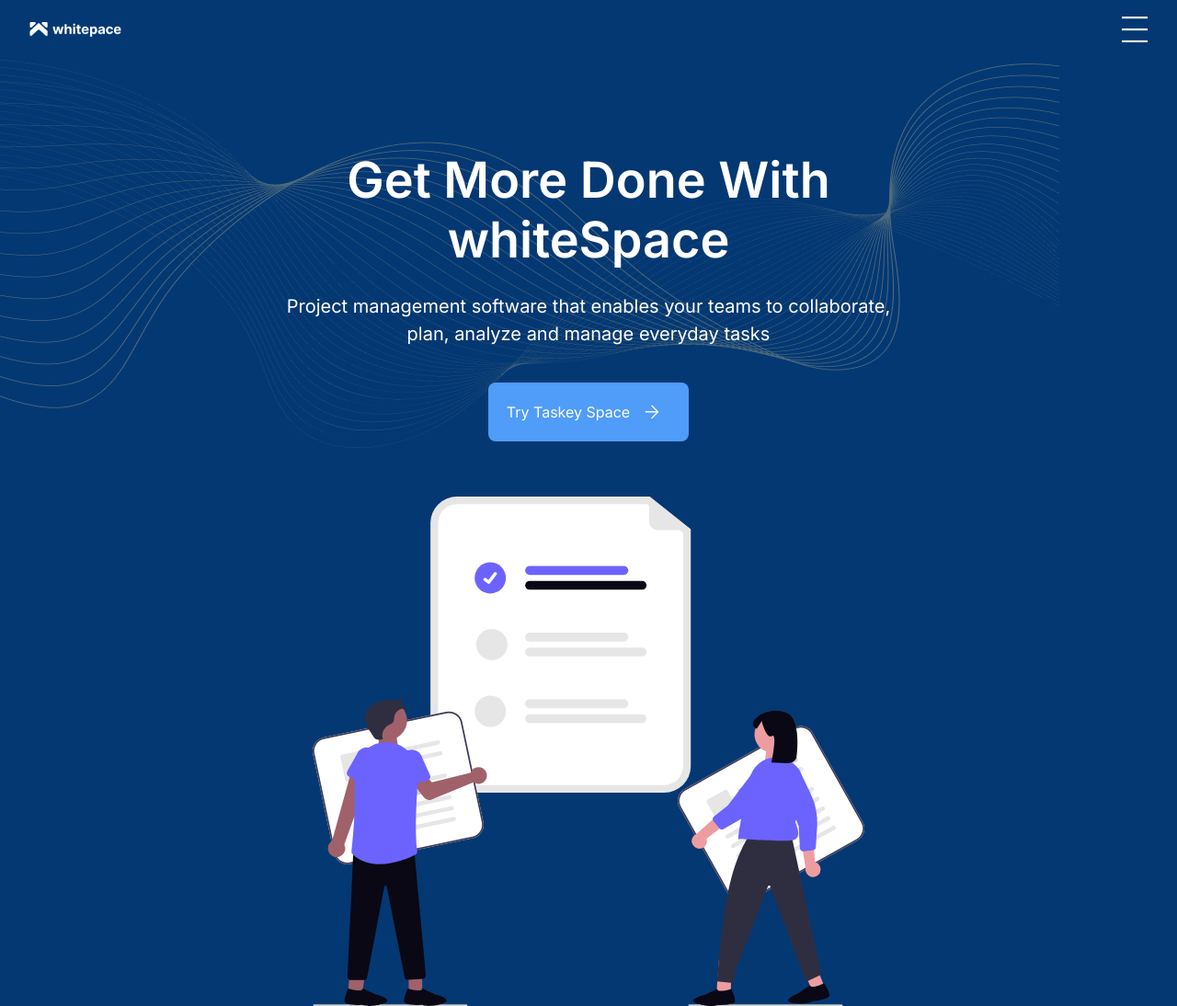
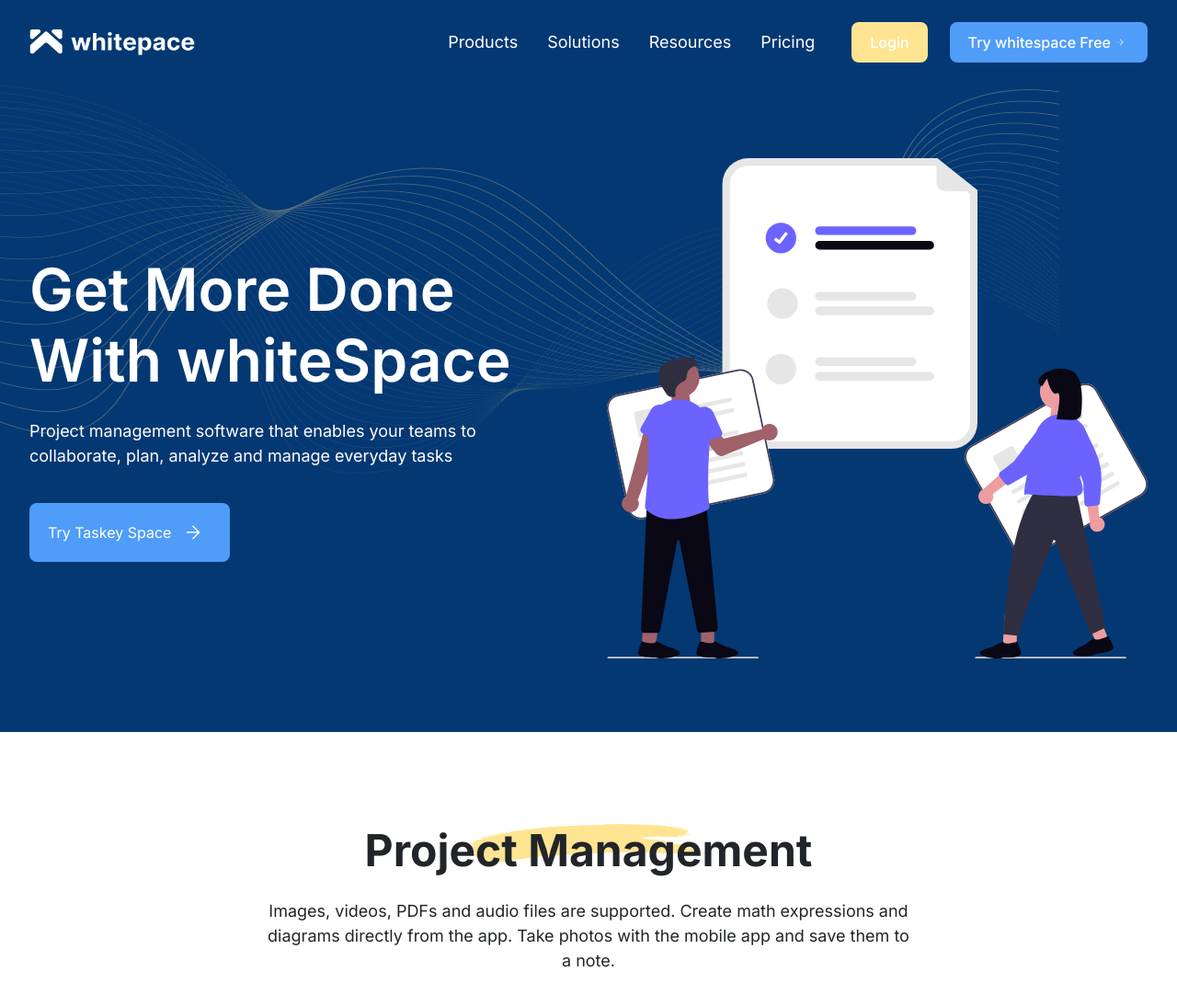
Before and after one commit to stanlee21/WhiteSpace-Saas-Landing-page, a plain HTML site: page index.html in a window 1280 px wide. Shown: the top 1094 px of the page at 92% size. Drawn offline with Linux system fonts and the light colour scheme.

Commit message:
Desktop: header and hero section style

```diff
--- a/style.css
+++ b/style.css
@@ -1455,7 +1455,6 @@ body {
   .pricing-pagination {
     margin-top: -20px;
   }
-
 
   /* TABLET TESTIMONIALS SECTION */
   .testimonials-section {
@@ -1543,3 +1542,98 @@ body {
     margin-top: -35px;
   }
 }
+
+/* DESKTOP RESPONSIVE DESIGN */
+
+@media screen and (min-width: 1024px) {
+  /* DESKTOP HEADER */
+  .site-header {
+    height: 92px;
+  }
+
+  .header-container {
+    padding: 16px 32px;
+  }
+
+  .logo img {
+    width: 180px;
+  }
+
+  .menu-toggle,
+  .hamburger-menu {
+    display: none;
+  }
+
+  .navigation {
+    position: static;
+    display: flex;
+    align-items: center;
+    justify-content: flex-end;
+    gap: 40px;
+    width: auto;
+    padding: 0;
+    background-color: transparent;
+  }
+
+  .nav-links {
+    display: flex;
+    align-items: center;
+    gap: 32px;
+  }
+
+  .navigation li {
+    font-size: 18px;
+  }
+
+  .nav-buttons {
+    flex-direction: row;
+    align-items: center;
+    gap: 24px;
+    margin-top: 0;
+  }
+
+  .nav-buttons a {
+    white-space: nowrap;
+  }
+
+  /* DESKTOP HERO SECTION */
+  .hero-section {
+    display: flex;
+    flex-direction: row;
+    align-items: center;
+    justify-content: space-between;
+    padding: 80px 32px;
+    gap: 40px;
+  }
+
+  .hero-container {
+    width: 50%;
+    max-width: 600px;
+    align-items: flex-start;
+    text-align: left;
+  }
+
+  .hero-container h1 {
+    font-size: 64px;
+  }
+
+  .hero-container p {
+    font-size: 18px;
+    line-height: 1.5;
+  }
+
+  .hero-button {
+    display: flex;
+    justify-content: flex-start;
+  }
+
+  .hero-image {
+    width: 50%;
+    max-width: 600px;
+  }
+
+  .hero-image img {
+    width: 100%;
+    height: auto;
+  }
+}
```
